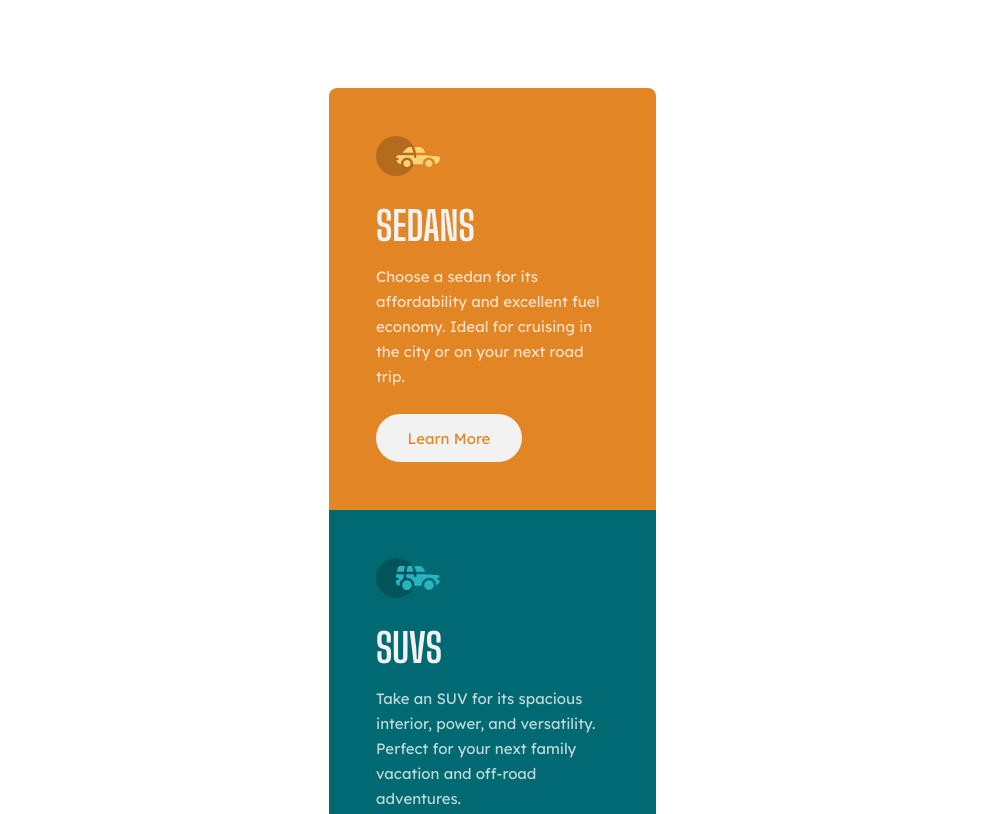
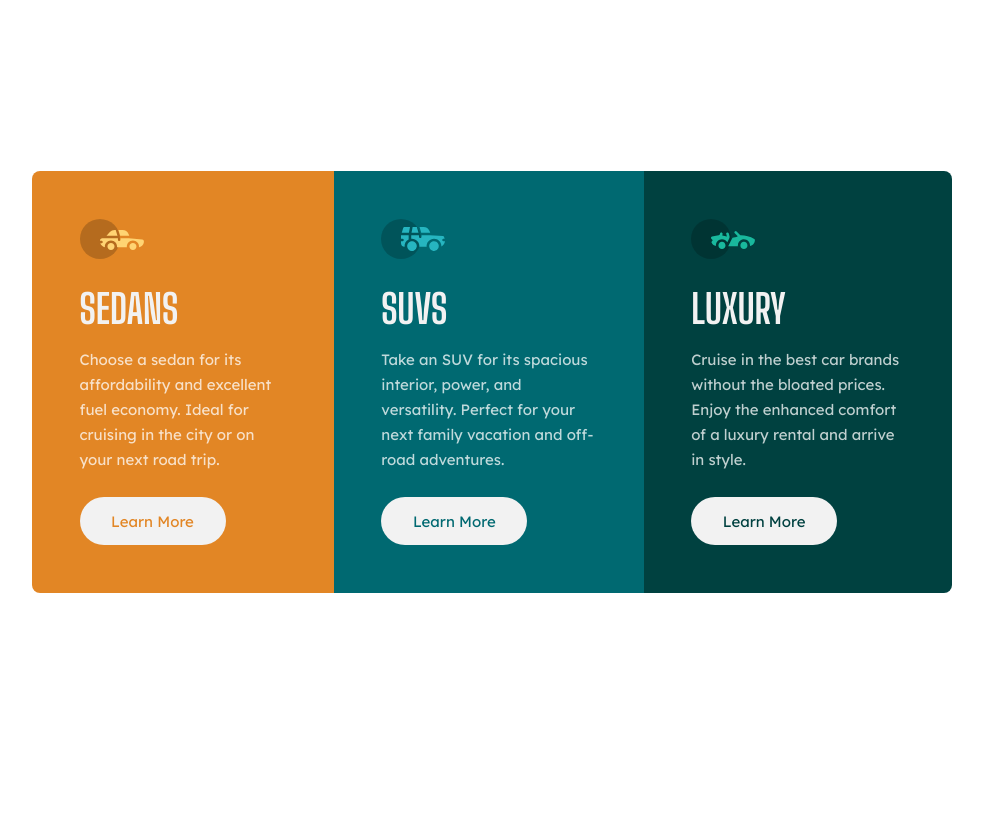
Before and after one commit to daniel-sebastian-buhaianu/fm-3columnPreviewCardComponent, a plain HTML site: page index.html in a window 1536 px wide. Shown: the top 814 px of the page, without its empty margins (276-1259 px from the left). Drawn offline with Linux system fonts and the light colour scheme.

Commit message:
Style component for desktop screen

```diff
--- a/style.css
+++ b/style.css
@@ -12,13 +12,31 @@ button {
   border-radius: 25px;
   background-color: #F2F2F2;
 }
+button:hover {
+  border: 2px solid #FFF;
+  cursor: pointer;
+  background-color: transparent;
+}
 .group {
   width: 327px;
   margin: 88px auto;
 }
+@media only screen and (min-width: 1440px) {
+  .group {
+    width: 920px;
+    margin-top: 171px;
+    margin-bottom: 129px;
+    display: flex;
+  }
+}
 .group__item:first-child {
   background-color: #E28625;
   border-radius: 8px 8px 0 0;
+}
+@media only screen and (min-width: 1440px) {
+  .group__item:first-child {
+    border-radius: 8px 0 0 8px;
+  }
 }
 .group__item:first-child button {
   color: #E28625;
@@ -33,8 +51,16 @@ button {
   background-color: #004140;
   border-radius: 0 0 8px 8px;
 }
+@media only screen and (min-width: 1440px) {
+  .group__item:last-child {
+    border-radius: 0 8px 8px 0;
+  }
+}
 .group__item:last-child button {
   color: #004140;
+}
+.group__item button:hover {
+  color: #FFF;
 }
 .group__item {
   padding: 48px 48.5px 48px 47.5px;
```
